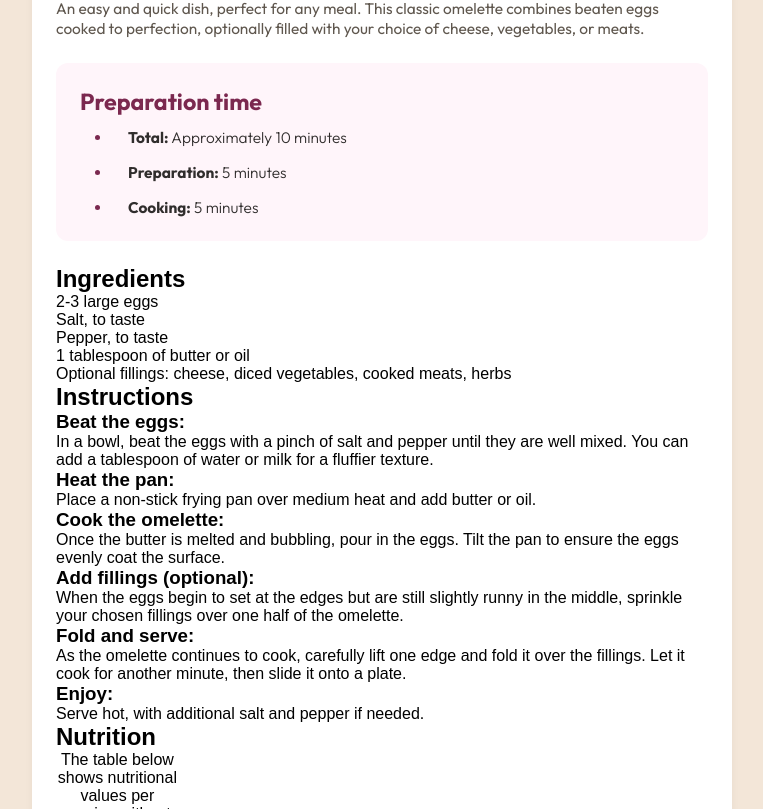
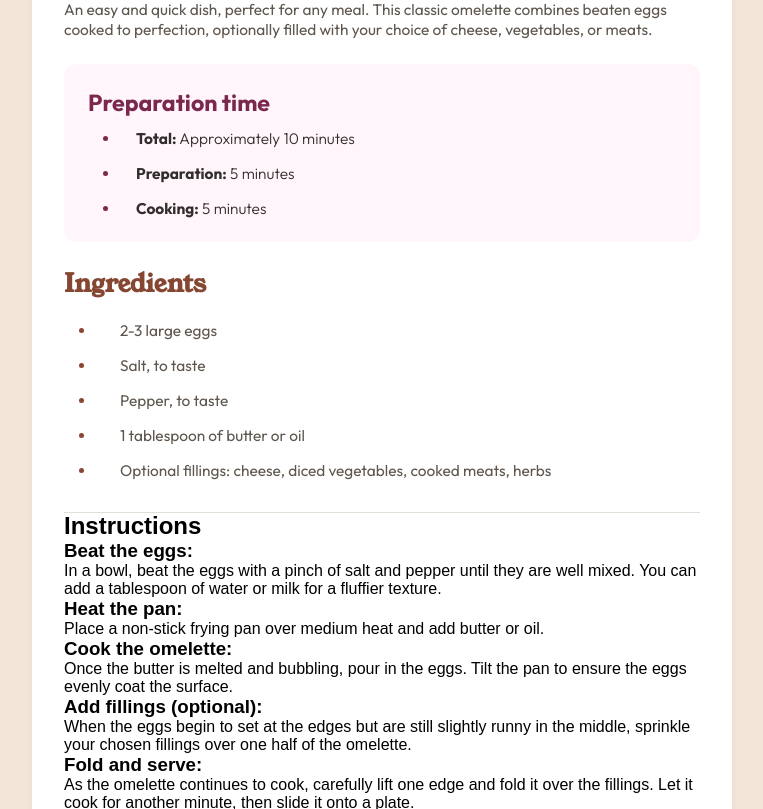
Before and after one commit to OscarE2D/FrontendMentor-recipe-page-main, a plain HTML site: page index.html in a window 1280 px wide. Shown: the part 400-1209 px from the top of the page, without its empty margins (258-1021 px from the left). Drawn offline with Linux system fonts and the light colour scheme.

Commit message:
Se realizo diseño de la seccion de ingrediente, sus listas, titulos, ademas de ajustes adicionales

```diff
--- a/index.html
+++ b/index.html
@@ -80,6 +80,7 @@
             </li>
           </ul>
         </section>
+        <hr class="recipe-card__separator" />
         <section class="recipe-card__instructions">
           <h2 class="recipe-card__instructions-title">Instructions</h2>
           <ol class="recipe-card__instructions-list">
--- a/style.css
+++ b/style.css
@@ -103,7 +103,7 @@ table {
   --color-title-h2-brown-800: hsl(14, 45%, 36%);
   --color-subtitle-h2-rose-800: hsl(332, 51%, 32%);
   --color-second-bg-card-Rose-50: hsl(330, 100%, 98%);
-  --ff-heading: "Young Serif", serif;
+  --ff-heading: "young-serif", serif;
   --ff-body: "Outfit", sans-serif;
   --spacing-xs: 0.25rem;
   --spacing-sm: 0.5rem;
@@ -129,7 +129,7 @@ table {
   width: 100%;
   max-width: 43.75rem;
   min-width: 20rem;
-  padding: var(--spacing-xlg);
+  padding: var(--spacing-xxlg);
   background-color: var(--color-bg-card-white);
   border-radius: var(--spacing-lg);
   box-shadow: var(--box-shadow-card);
@@ -143,6 +143,8 @@ table {
   height: auto;
   border-top-left-radius: var(--spacing-lg);
   border-top-right-radius: var(--spacing-lg);
+  border-bottom-left-radius: var(--spacing-sm);
+  border-bottom-right-radius: var(--spacing-sm);
   margin-bottom: var(--spacing-lg);
 }
 .recipe-card__image-caption {
@@ -157,7 +159,7 @@ table {
 
 /*Estilos del header: Titulo y descripción*/
 .recipe-card__title {
-  font-family: "young-serif", sans-serif;
+  font-family: var(--ff-heading), sans-serif;
   font-weight: 400;
   font-size: clamp(2rem, 1.946rem + 0.268vw, 2.188rem);
   margin-bottom: 0.5rem;
@@ -165,7 +167,7 @@ table {
 }
 
 .recipe-card__description {
-  font-family: "Outfit", sans-serif;
+  font-family: var(--ff-body), sans-serif;
   font-weight: 400;
   font-size: clamp(0.75rem, 0.679rem + 0.357vw, 1rem);
   color: var(--Stone-600);
@@ -179,7 +181,7 @@ table {
   background-color: var(--color-second-bg-card-Rose-50);
   padding: var(--spacing-xlg);
   border-radius: 0.75rem;
-  font-family: "Outfit", sans-serif;
+  font-family: var(--ff-body), sans-serif;
   font-size: clamp(0.75rem, 0.679rem + 0.357vw, 1rem);
   margin-bottom: var(--spacing-xlg);
 }
@@ -205,23 +207,71 @@ table {
 }
 
 .recipe-card__item strong {
-  margin-left: 1rem;
+  margin-left: var(--spacing-md);
   font-weight: 700;
   color: var(--color-title-h1-stone-900);
 }
 
+/*Estilos de la seccion de ingredientes*/
+
+.recipe-card__ingredients {
+  margin-bottom: 2rem;
+}
+
+.recipe-card__ingredients-title {
+  font-family: var(--ff-heading);
+  font-weight: 700;
+  font-size: clamp(1.25rem, 1.143rem + 0.536vw, 1.625rem);
+  color: var(--color-title-h2-brown-800);
+  margin-bottom: var(--spacing-lg);
+}
+
+.recipe-card__list-ingredients {
+  display: flex;
+  flex-direction: column;
+  gap: var(--spacing-md);
+  margin-top: 0;
+  padding-left: var(--spacing-xxlg);
+  color: var(--Stone-600);
+  list-style: disc;
+  font-size: clamp(0.75rem, 0.679rem + 0.357vw, 1rem);
+}
+
+.recipe-card__list-item {
+  font-family: var(--ff-body);
+  text-indent: 1.5rem;
+  font-weight: 400;
+}
+.recipe-card__list-item::marker {
+  color: var(--color-title-h2-brown-800);
+}
+
+.recipe-card__separator {
+  height: 0.5px;
+  border: none;
+  color: var(--color-hr-Stone-150);
+  background-color: var(--color-hr-Stone-150);
+}
+
 /*
-Fondo: --rose-50 → hsl(330, 100%, 98%)
+Títulos:
 
-Color de bullets e íconos: --rose-800 → hsl(332, 51%, 32%)
 
-Padding: 1.5rem
+    Fuente: Young Serif
 
-Border-radius: 0.75rem (12px)
+    Tamaño: 1.5rem (24px)
 
-Tamaño fuente: 1rem (16px)
+    Color: --brown-800 → hsl(14, 45%, 36%)
 
-Títulos en lista: font-weight: 700 (Outfit bold)
+Lista:
 
-Espaciado entre ítems: 0.5rem (8px)
+    Bullet tipo disc con color --stone-600
+
+    Fuente: Outfit, 400, tamaño: 1rem (16px)
+
+    Espaciado entre ítems: 0.5rem (8px)
+
+Margin-top título respecto a bloque anterior: 2rem (32px)
+
+Margin-bottom lista: 1.5rem
 */
```
